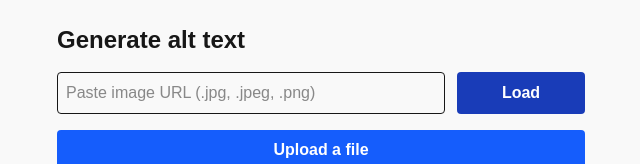
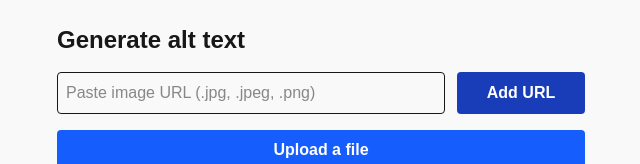
Before and after one commit to devieffe/imgalt-fe, a Next.js app: page / in a window 1280 px wide. Shown: the top 164 px of the page, without its empty margins (319-959 px from the left). Built offline with nearby package versions, Linux system fonts and the light colour scheme.

Commit message:
UI fixes

```diff
--- a/src/app/page.tsx
+++ b/src/app/page.tsx
@@ -80,7 +80,7 @@ export default function AltTextGenerator() {
           onClick={handleUrlSubmit}
           className="bg-blue-800 hover:bg-blue-900 text-white font-semibold px-4 py-2 rounded w-32 flex-shrink-0"
         >
-          Load
+          Add URL
         </button>
       </div>
 
```
